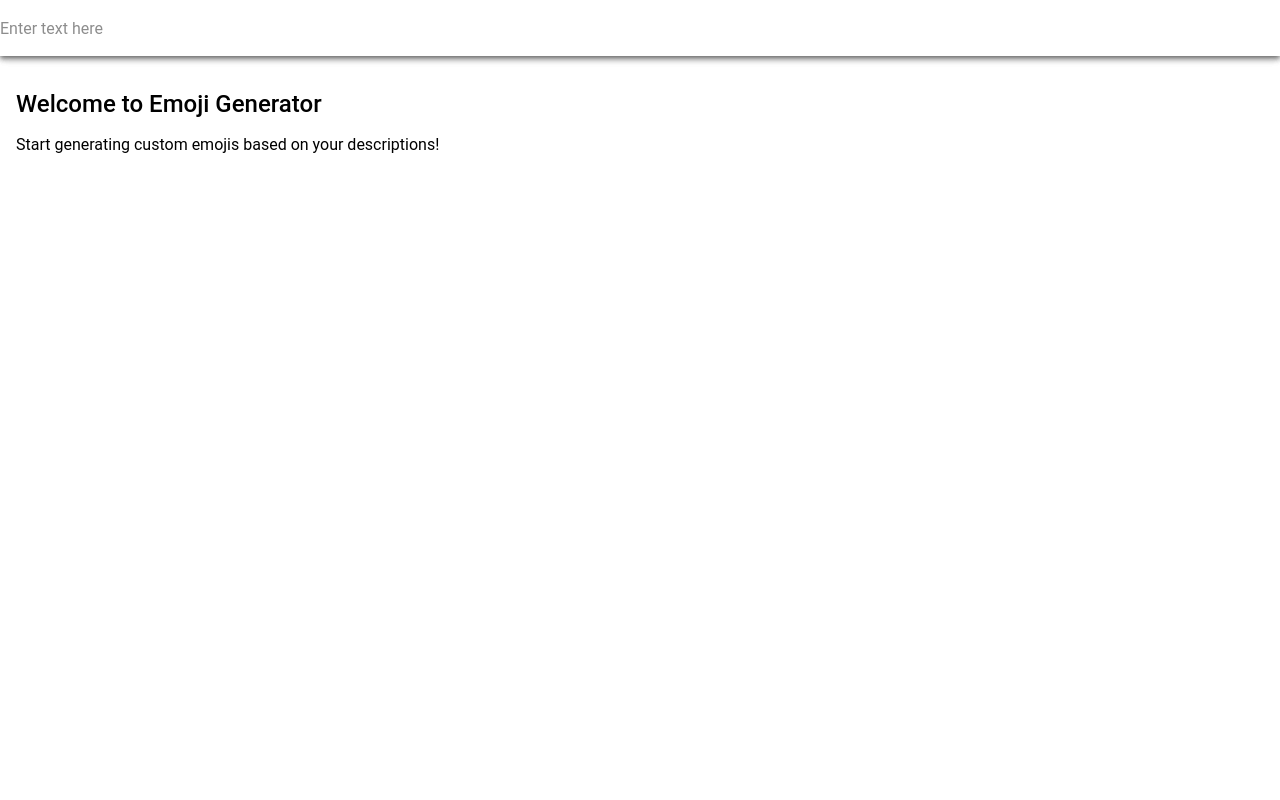
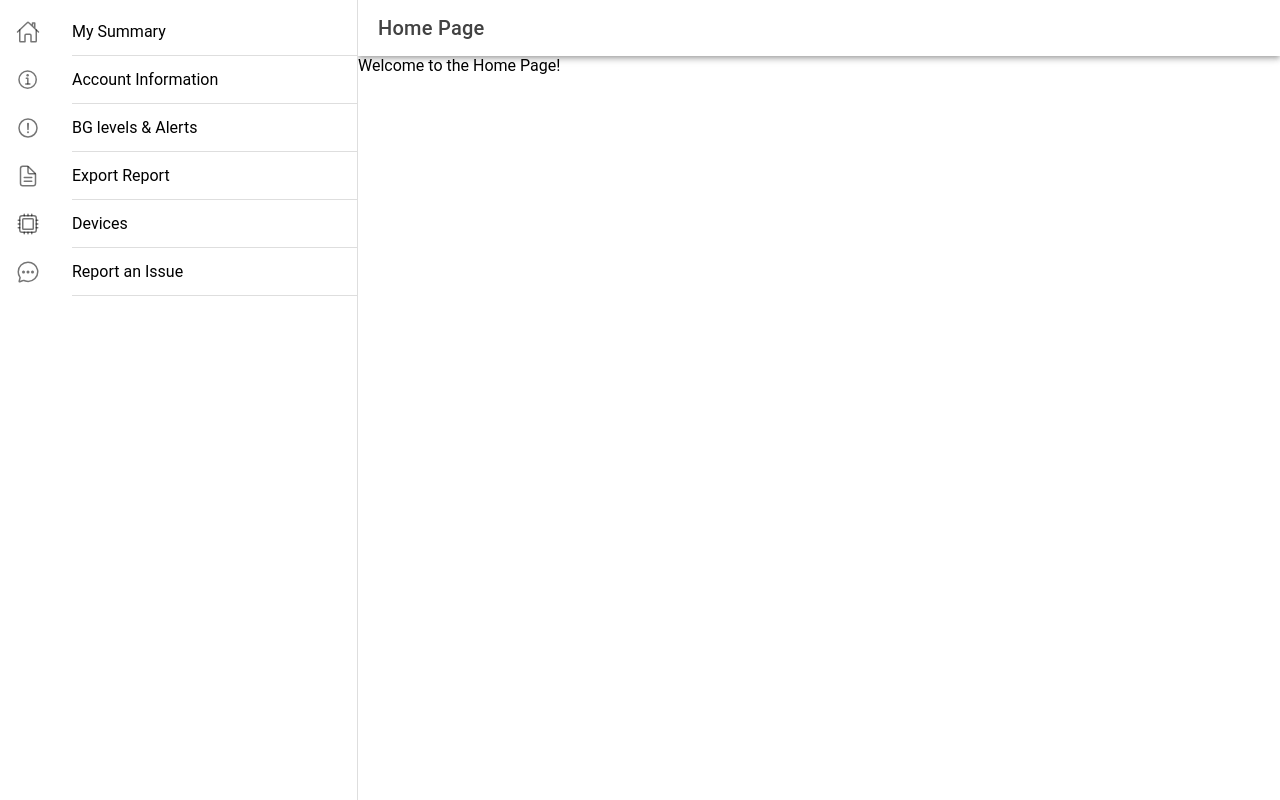
Before and after one commit to Morojc/Emoji-Maker, a React (Vite) app: page /home in a window 1280 px wide. Built offline with nearby package versions, Linux system fonts and the light colour scheme.

Commit message:
Create initial page manu and contents.

```diff
--- a/src/App.tsx
+++ b/src/App.tsx
@@ -1,9 +1,10 @@
 import React from 'react';
 import { Redirect, Route } from 'react-router-dom';
-import { IonApp, IonRouterOutlet, IonFooter, IonToolbar, IonInput, setupIonicReact } from '@ionic/react';
+import { IonApp, IonRouterOutlet, IonMenu, IonContent, IonList, IonItem, IonIcon, IonLabel, IonSplitPane, setupIonicReact } from '@ionic/react';
 import { IonReactRouter } from '@ionic/react-router';
-import { chatbubbleEllipsesOutline, settingsOutline, informationCircleOutline, logOutOutline } from 'ionicons/icons';
+import { homeOutline, informationCircleOutline, alertCircleOutline, documentTextOutline, hardwareChipOutline, chatbubbleEllipsesOutline } from 'ionicons/icons';
 import HomePage from './pages/HomePage';
+import { useEffect } from 'react';
 
 /* Core CSS required for Ionic components to work properly */
 import '@ionic/react/css/core.css';
@@ -26,24 +27,63 @@ import './theme/variables.css';
 
 setupIonicReact();
 
-const App: React.FC = () => (
+const HomePageWrapper: React.FC = () => {
+  useEffect(() => {
+    console.log('HomePage component mounted');
+  }, []);
+
+  return <HomePage />;
+};
+
+const App: React.FC = () => {
+  useEffect(() => {
+    console.log('App component mounted');
+  }, []);
+
+  return (
     <IonApp>
       <IonReactRouter>
-      <IonRouterOutlet>
-        <Route exact path="/home">
-          <HomePage />
-        </Route>
+        <IonSplitPane contentId="main">
+          <IonMenu contentId="main">
+            <IonContent>
+              <IonList>
+                <IonItem routerLink="/home" routerDirection="none">
+                  <IonIcon icon={homeOutline} slot="start" />
+                  <IonLabel>My Summary</IonLabel>
+                </IonItem>
+                <IonItem button>
+                  <IonIcon icon={informationCircleOutline} slot="start" />
+                  <IonLabel>Account Information</IonLabel>
+                </IonItem>
+                <IonItem button>
+                  <IonIcon icon={alertCircleOutline} slot="start" />
+                  <IonLabel>BG levels & Alerts</IonLabel>
+                </IonItem>
+                <IonItem button>
+                  <IonIcon icon={documentTextOutline} slot="start" />
+                  <IonLabel>Export Report</IonLabel>
+                </IonItem>
+                <IonItem button>
+                  <IonIcon icon={hardwareChipOutline} slot="start" />
+                  <IonLabel>Devices</IonLabel>
+                </IonItem>
+                <IonItem button>
+                  <IonIcon icon={chatbubbleEllipsesOutline} slot="start" />
+                  <IonLabel>Report an Issue</IonLabel>
+                </IonItem>
+              </IonList>
+            </IonContent>
+          </IonMenu>
+          <IonRouterOutlet id="main">
+            <Route exact path="/home" render={() => <HomePageWrapper />} />
             <Route exact path="/">
               <Redirect to="/home" />
             </Route>
           </IonRouterOutlet>
+        </IonSplitPane>
       </IonReactRouter>
-    <IonFooter>
-      <IonToolbar>
-        <IonInput placeholder="Enter text here" />
-      </IonToolbar>
-    </IonFooter>
     </IonApp>
   );
+};
 
 export default App;
--- a/src/pages/HomePage.tsx
+++ b/src/pages/HomePage.tsx
@@ -1,18 +1,31 @@
-import React from 'react';
-import { IonContent, IonHeader, IonPage, IonTitle, IonToolbar } from '@ionic/react';
+import React, { useEffect } from 'react';
+import {
+  IonContent,
+  IonHeader,
+  IonPage,
+  IonTitle,
+  IonToolbar,
+} from '@ionic/react';
 
 const HomePage: React.FC = () => {
+  useEffect(() => {
+    console.log('HomePage content rendered');
+  }, []);
+
   return (
     <IonPage>
       <IonHeader>
         <IonToolbar>
-          <IonTitle>Emoji Generator</IonTitle>
+          <IonTitle>Home Page</IonTitle>
         </IonToolbar>
       </IonHeader>
-      <IonContent className="ion-padding">
-        <h2>Welcome to Emoji Generator</h2>
-        <p>Start generating custom emojis based on your descriptions!</p>
-        {/* Add more content or components here */}
+      <IonContent fullscreen>
+        <IonHeader collapse="condense">
+          <IonToolbar>
+            <IonTitle size="large">Home Page</IonTitle>
+          </IonToolbar>
+        </IonHeader>
+        <div>Welcome to the Home Page!</div>
       </IonContent>
     </IonPage>
   );
--- /dev/null
+++ b/src/types/chat.ts
@@ -0,0 +1,4 @@
+export interface ChatMessage {
+  type: 'user' | 'ai';
+  content: string;
+}
--- a/src/utils/replicateApi.ts
+++ b/src/utils/replicateApi.ts
@@ -4,7 +4,7 @@ const replicate = new Replicate({
   auth: process.env.REACT_APP_REPLICATE_API_TOKEN,
 });
 
-export const generateEmoji = async (prompt: string): Promise<string> => {
+export const generateImage = async (prompt: string): Promise<string> => {
   try {
     const output = await replicate.run(
       "fofr/sdxl-emoji:dee76b5afde21b0f01ed7925f0665b7e879c50ee718c5f78a9d38e04d523cc5e",
@@ -30,10 +30,10 @@ export const generateEmoji = async (prompt: string): Promise<string> => {
     if (Array.isArray(output) && output.length > 0) {
       return output[0] as string;
     } else {
-      throw new Error('Failed to generate emoji');
+      throw new Error('Invalid output from Replicate API');
     }
   } catch (error) {
-    console.error('Error generating emoji:', error);
+    console.error('Error calling Replicate API:', error);
     throw error;
   }
 };
```
Also changed, not shown: src/hooks/useImageGeneration.ts (added, +21 -0 lines), 1 other file (tests, documents, lock files or other folders). Lines whose indentation alone changed are shown as unchanged.
